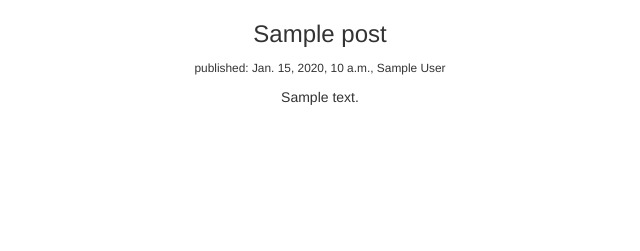
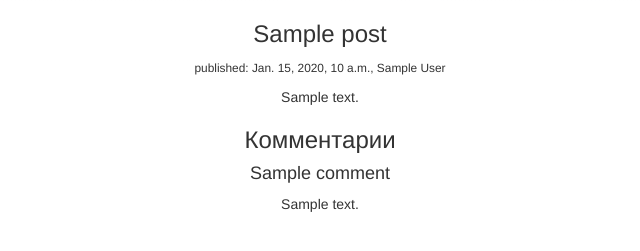
Before and after one commit to aabkn/first-blog, a Django app: template blog/templates/blog/post_detail.html in a window 1280 px wide. Shown: the part 299-550 px from the top of the page, without its empty margins (320-960 px from the left). Run offline with Django 3.2, Linux system fonts and the light colour scheme; the template is opened without the code that fills it: most values are stand-ins (such as "Sample title", 1, 10 or a date in 2020); some libraries are stand-ins or nearby versions.

Commit message:
Comments with links without forms

```diff
--- a/blog/models.py
+++ b/blog/models.py
@@ -17,9 +17,10 @@ class Post(models.Model):
         return self.title
 
 class Comment(models.Model):
+    post = models.ForeignKey(Post)
     name = models.CharField(max_length=200)
     text = models.TextField()
     created_date = models.DateTimeField(default=timezone.now)
 
     def __str__(self):
-        return self.created_date
+        return self.post.title
--- a/blog/templates/blog/post_detail.html
+++ b/blog/templates/blog/post_detail.html
@@ -12,4 +12,11 @@
     <p>{{ post.text }}</p>
 
   </div>
+  <div class="comments">
+    <h3>Комментарии</h3>
+    {% for comment in post.comment_set.all %}
+      <h4>{{ comment.name }}</h4>
+      <p>{{ comment.text }}</p>
+    {% endfor %}
+  </div>
 {% endblock %}
--- a/blog/templates/blog/post_list.html
+++ b/blog/templates/blog/post_list.html
@@ -7,6 +7,7 @@
         <p>{{ post.text }}</p>
         <p class="caption"><small>published: {{ post.published_date }}, {{ post.author }}</small></p>
       </div>
+      <small><a href="{% url 'post_detail' pk=post.pk %}">Комментарии ({{ post.comment_set.all.count }})</a></small>
       <hr>
   {% endfor %}
 {% endblock content %}
```
Also changed, not shown: blog/admin.py (+6 -1 lines), blog/migrations/0004_auto_20170206_1751.py (added), blog/migrations/0005_auto_20170206_1752.py (added).
